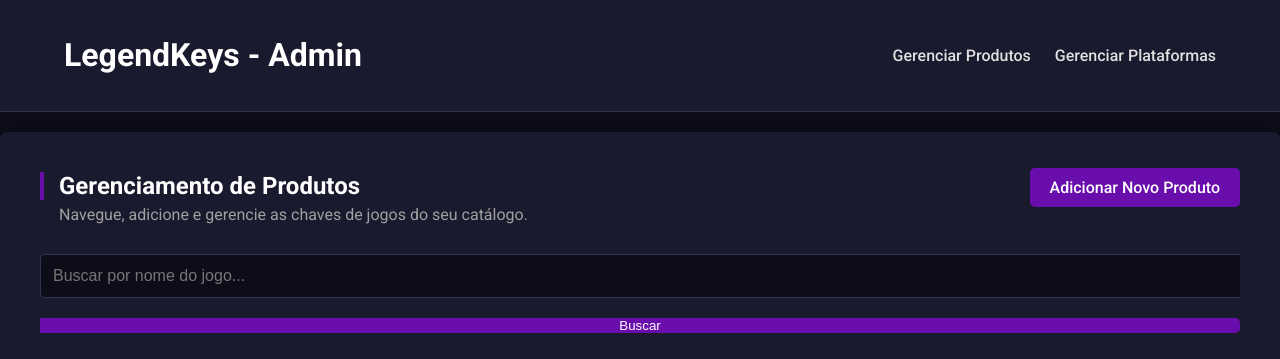
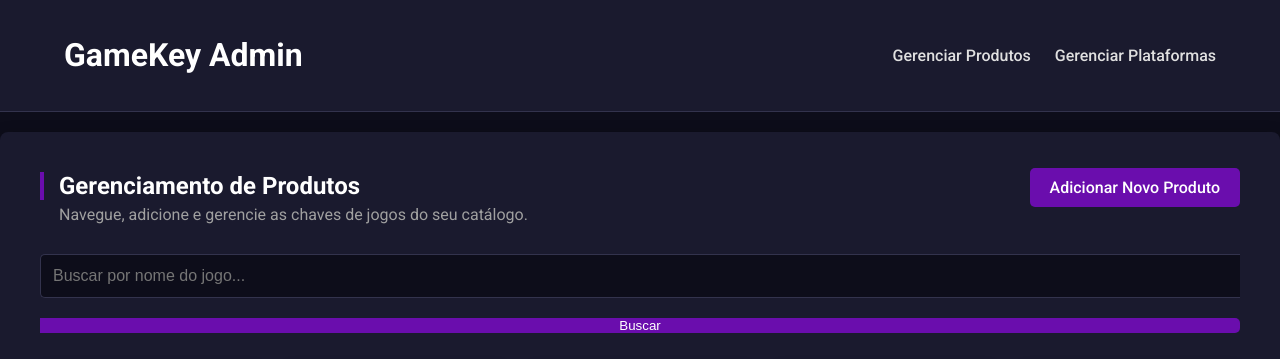
Before and after one commit to JoaoLucasVeiga/trabalho-pratico-2-2-bimestre-MySql-e-PHP, a PHP site: page / in a window 1280 px wide. Shown: the top 359 px of the page. Run offline with PHP 8.4, Linux system fonts and the light colour scheme; data comes from the database, SQL or seed files in the repository.

Commit message:
Update page title and header text for admin panel

```diff
--- a/views/templates/header.php
+++ b/views/templates/header.php
@@ -3,7 +3,7 @@
 <head>
     <meta charset="UTF-8">
     <meta name="viewport" content="width=device-width, initial-scale=1.0">
-    <title>LegendKeys - Admin</title>
+    <title>GameKey Admin | Painel Administrativo</title>
     <link rel="stylesheet" href="public/css/style.css">
 </head>
 <body>
@@ -16,7 +16,7 @@
     </div>
 
     <header class="main-header">
-        <h1><a href="index.php">LegendKeys - Admin</a></h1>
+        <h1><a href="index.php">GameKey Admin</a></h1>
         <nav>
             <a href="index.php?action=listar_produtos">Gerenciar Produtos</a>
             <a href="index.php?action=listar_plataformas">Gerenciar Plataformas</a>
@@ -24,7 +24,7 @@
     </header>
     <main class="container">
         <?php
-        // A lógica de mensagens de feedback pode continuar, ela é útil
+
         if (isset($_SESSION['mensagem'])): ?>
             <div class="alert alert-<?= $_SESSION['mensagem']['tipo'] ?>">
                 <?= $_SESSION['mensagem']['texto'] ?>
```
